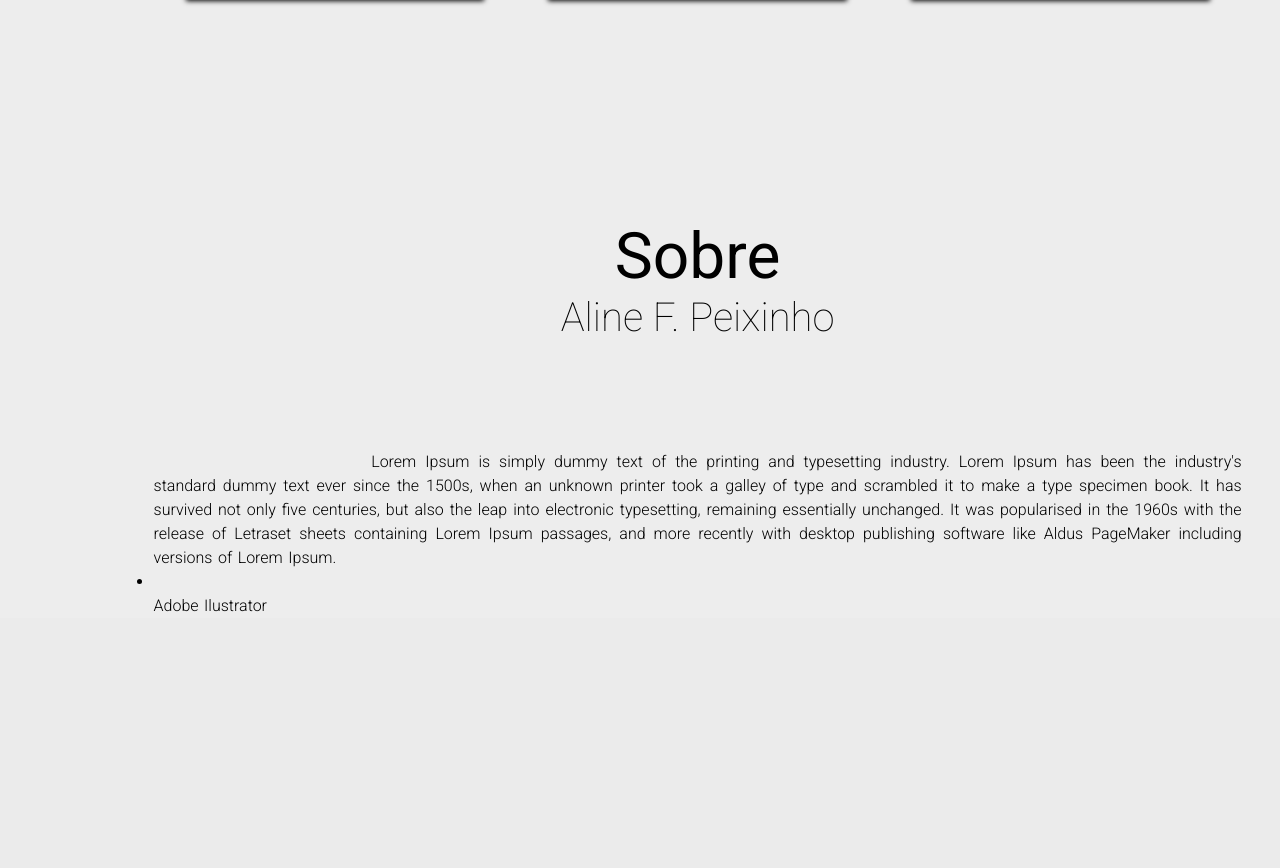
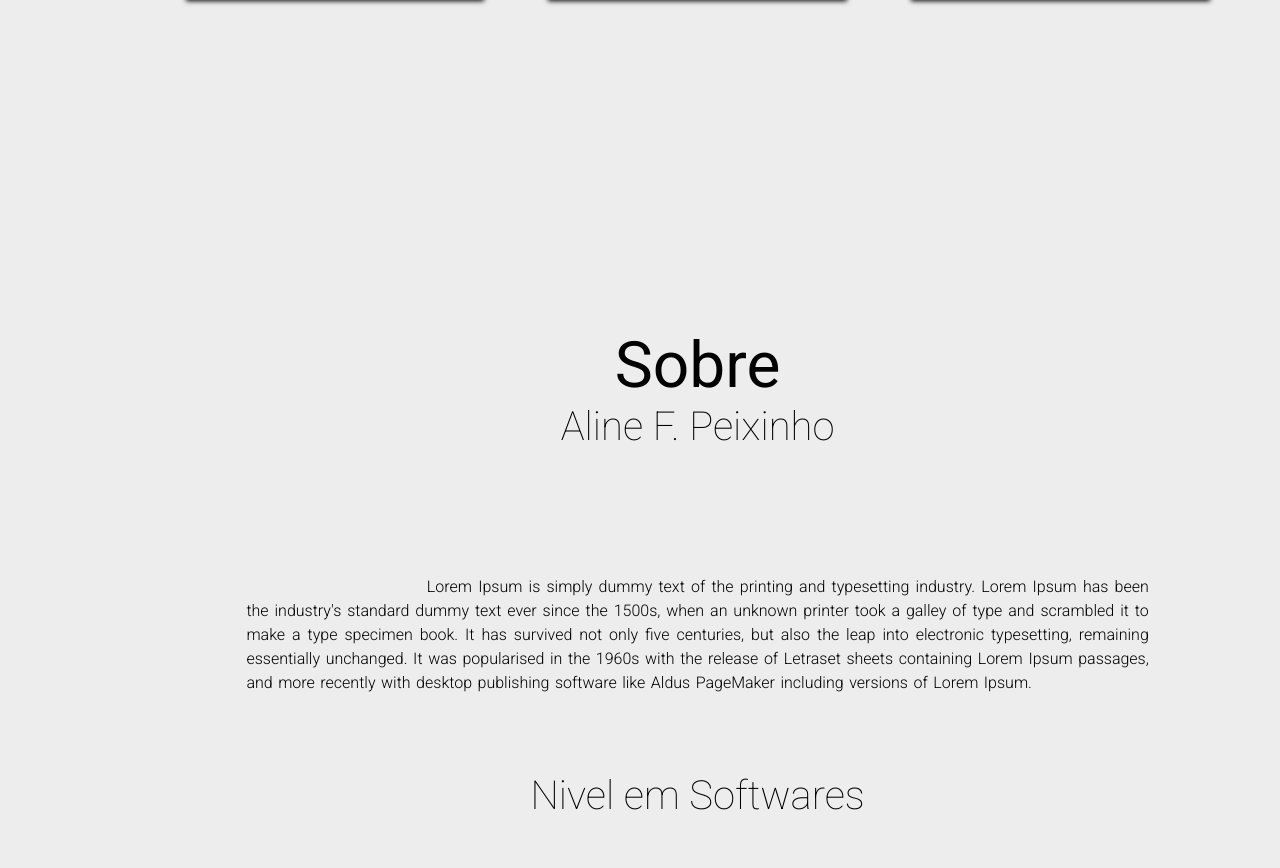
Before and after one commit to JoaoGabrielOliveira/ProjetoA.L.I.N.E., a PHP site: page /potifolio/ in a window 1280 px wide. Shown: the part 1815-2683 px from the top of the page. Before the commit the page ends 2427 px from the top, so only its background shows below. Run offline with PHP 8.4, Linux system fonts and the light colour scheme; some libraries are stand-ins or nearby versions.

Commit message:
Atualização
*Inicio da Pagina de Sobre
*Criação do layout [ Caderno ]
*Estilização da tag Article

```diff
--- /dev/null
+++ b/not-found-page.html
@@ -0,0 +1,3 @@
+<h1>
+    Não existe essa pagina, sorry!
+</h1>
--- a/potifolio/index.html
+++ b/potifolio/index.html
@@ -6,8 +6,11 @@
     <meta http-equiv="X-UA-Compatible" content="ie=edge">
     <title>Aline e seu Fantastico Presente de Aniversário    </title>
     <link rel="stylesheet" href="style.css">
-    <link rel="stylesheet" href="org.css">
+    <link rel="stylesheet" href="inicio.css">
+    <link rel="stylesheet" href="galeria.css">
+    <link rel="stylesheet" href="sobre.css">
     <link rel="stylesheet" href="menu.css">
+
 
     <link href="https://fonts.googleapis.com/css?family=Roboto:100,300,400&display=swap" rel="stylesheet">
     <script src='https://kit.fontawesome.com/a076d05399.js'></script>
@@ -64,102 +67,6 @@
         document.querySelector("html").style.overflowY = "auto";
     }
 </script>
-
-<style>
-    #lightbox{
-        opacity: 0;
-
-        display: flex;
-
-        position: fixed;
-        top: 0%;
-        left:0%;
-
-        text-align: center;
-
-        z-index: -1;
-        background: rgba(0, 0, 0, 0.9);
-        width: 100%;
-        height: 100vh;
-        padding: 3%;
-
-        transition: opacity 0.2s ease-in;
-
-        justify-content: center;
-        align-items: center;
-    }
-
-    #lightbox ul {
-        margin-left: auto;
-        margin-right: auto;
-        list-style: none;
-    }
-
-    #lightbox ul li {
-        margin: 15% 0;
-    }
-
-    #lightbox ul li {
-        color: whitesmoke;
-    }
-
-    #lightbox span {
-        position: fixed;
-        top: 3%;
-        right: 2.5%;
-
-        display: flex;
-        justify-content: center;
-        align-items: center;
-
-        font-size: 250%;
-        color: whitesmoke;
-
-        cursor: pointer;
-    }
-
-    #lightbox img {
-        width:auto;
-        height:  50vw;
-    }
-
-    #lightbox h1 {
-        color: white;
-    }
-
-    @media only screen and (max-width: 600px) {
-        #lightbox {
-        padding: 20% 3% 0 3%;
-        display: list-item;
-    }
-
-    #lightbox img {
-        height:  100vw;
-    }
-
-    #lightbox ul li {
-        margin: 10% 0;
-    }
-
-    #imagem-data {
-        font-size: 200%;
-    }
-
-}
-
-
-#Sobre article {
-    font-size: 100%;
-
-    text-align: justify;
-    text-indent: 20%;
-    word-spacing: 0.1rem;
-    line-height: 1.5rem;
-    justify-content: center;
-}
-
-
-</style>
 
 
 </head>
@@ -270,23 +177,32 @@
             <article>
                 Lorem Ipsum is simply dummy text of the printing and typesetting industry.
                  Lorem Ipsum has been the industry's standard dummy text ever since the 1500s, when an unknown printer took a galley of type and scrambled it to make a type specimen book. It has survived not only five centuries, but also the leap into electronic typesetting, remaining essentially unchanged. It was popularised in the 1960s with the release of Letraset sheets containing Lorem Ipsum passages, and more recently with desktop publishing software like Aldus PageMaker including versions of Lorem Ipsum.
-
-                <div id="Conhecimentos">
-                    <ul>
-                        <li></li>
-                    </ul>
-
-                    Adobe Ilustrator
-                </div>
             </article>
 
-            <section>
+                <h2>Nivel em Softwares</h2>
 
-            </section>
+            <article>
+                <ul class="Progresso">
+                    <li>Adobe Photoshop: 73%</li>
+                    <li>Adobe Illustrator: 83%</li>
+                    <li>Autodesk Sketchbook: 73%</li>
+                    <li>Adobe Photoshop: 73%</li>
+                </ul>
+            </article>
 
+            <h2>Design Skills</h2>
+
+            <article>
+                <ul>
+                    <li>Teoria de cores</li>
+                    <li>Tipografia</li>
+                    <li>Composição</li>
+                    <li>Comunicação</li>
+                    <li>Ilustração</li>
+                </ul>
+            </article>
         </div>
     </main>
-
 
     <div id="lightbox">
         <span onclick="SairImagem()"><i class="fas fa-times-circle"></i></span>
--- a/potifolio/menu.css
+++ b/potifolio/menu.css
@@ -123,6 +123,10 @@
 
 }
 
+#checkch {
+    display: none;
+}
+
 #checkch:checked ~ #Menu {
     margin: 1% 0% 20% 3%;
     opacity: 1;
--- /dev/null
+++ b/potifolio/sobre.css
@@ -0,0 +1,43 @@
+#Sobre {
+    padding: 1% 5%;
+}
+
+#Sobre article {
+    font-size: 100%;
+    text-align: justify;
+    text-indent: 20%;
+    word-spacing: 0.1rem;
+    line-height: 1.5rem;
+    justify-content: center;
+
+    padding: 3%;
+
+    margin: 5% 0%;
+}
+
+#Sobre ul {
+    width: 100%;
+    margin: 0%;
+    padding: 0%;
+
+    list-style: none;
+}
+
+#Sobre ul li{
+    width: 50%;
+    margin: 2% 0;
+    padding: 0%;
+}
+
+#Sobre ul.Progresso li {
+
+}
+
+#Sobre ul li::before{
+    content: '•';
+    color: brown;
+    font-size: 190%;
+    vertical-align: middle;
+
+    background-image: url('potifolio\img\cupcake.png');
+}
--- a/potifolio/style.css
+++ b/potifolio/style.css
@@ -1,9 +1,61 @@
+*{
+    padding: 0;
+    margin: 0;
+    box-sizing: border-box;
+    font-family: 'Roboto', sans-serif;
+    font-weight: 300;
+}
+
+html, body {
+    overflow-x: hidden;
+    scroll-behavior: smooth;
+    background: #ededed;
+}
+
+/*Principal*/
+
+/* width */
+::-webkit-scrollbar {
+    width: 5px;
+    height: 5px;
+    border-radius: 10px ;
+  }
+
+  /* Track */
+  ::-webkit-scrollbar-track {
+    background: #92082d5e;
+  }
+
+  /* Handle */
+  ::-webkit-scrollbar-thumb {
+    background: #888;
+    border-radius: 10px;
+  }
+
+  /* Handle on hover */
+  ::-webkit-scrollbar-thumb:hover {
+    background: #555;
+  }
+
+main {
+    transition: all 0.5s;
+}
+
+#Galeria,#Sobre {
+    width: 85%;
+    margin-left: 12%;
+}
+
+
+
 img.back {
     user-select: none;
     filter: brightness(20%);
     z-index: -1;
     width: 100%;
 }
+
+/*Outros*/
 
 header {
     text-align: center;
```
Also changed, not shown: other parts of potifolio/style.css (+88 -75 lines), potifolio/galeria.css (added, +51 -0 lines), potifolio/inicio.css (added, +35 -0 lines), potifolio/img/cupcake.png (added).
